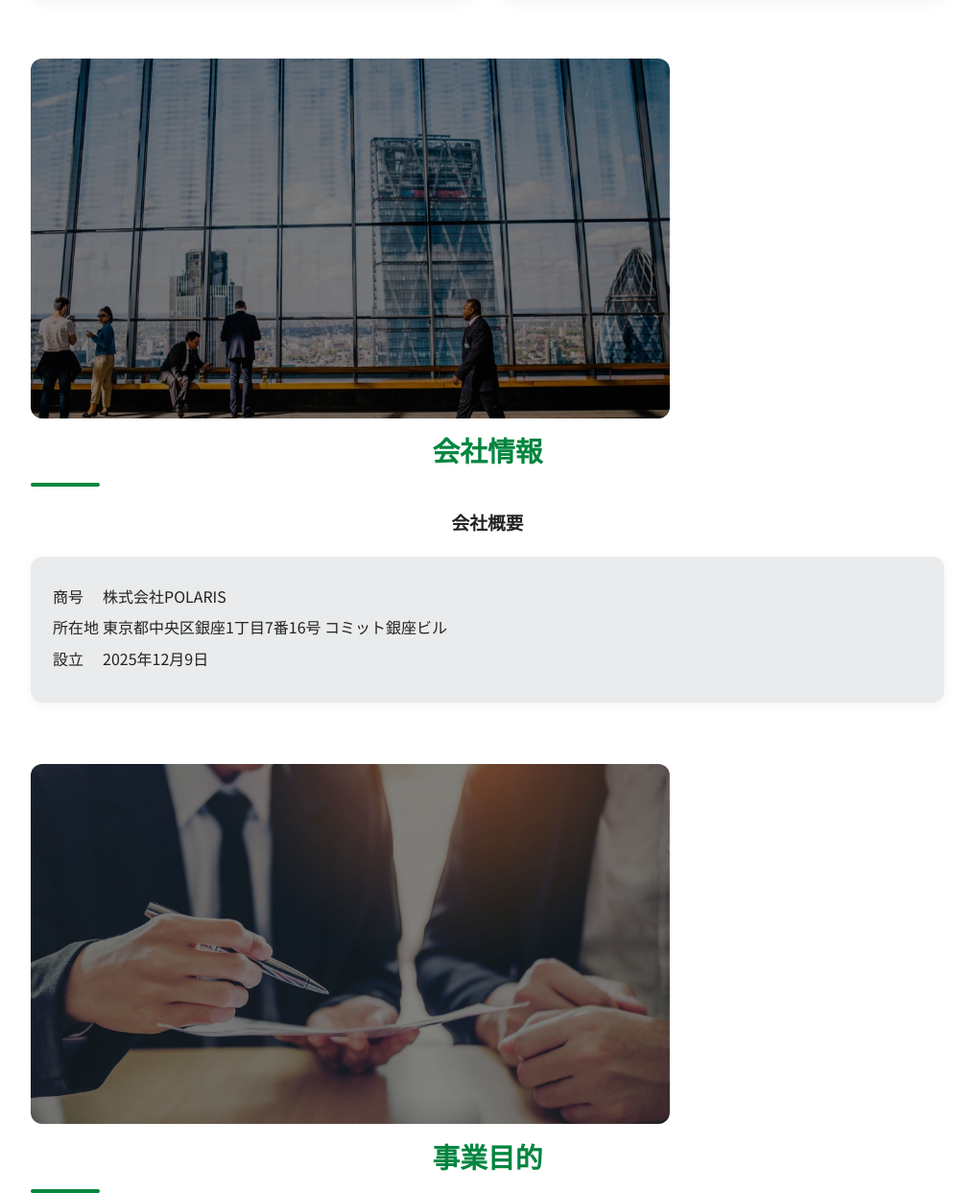
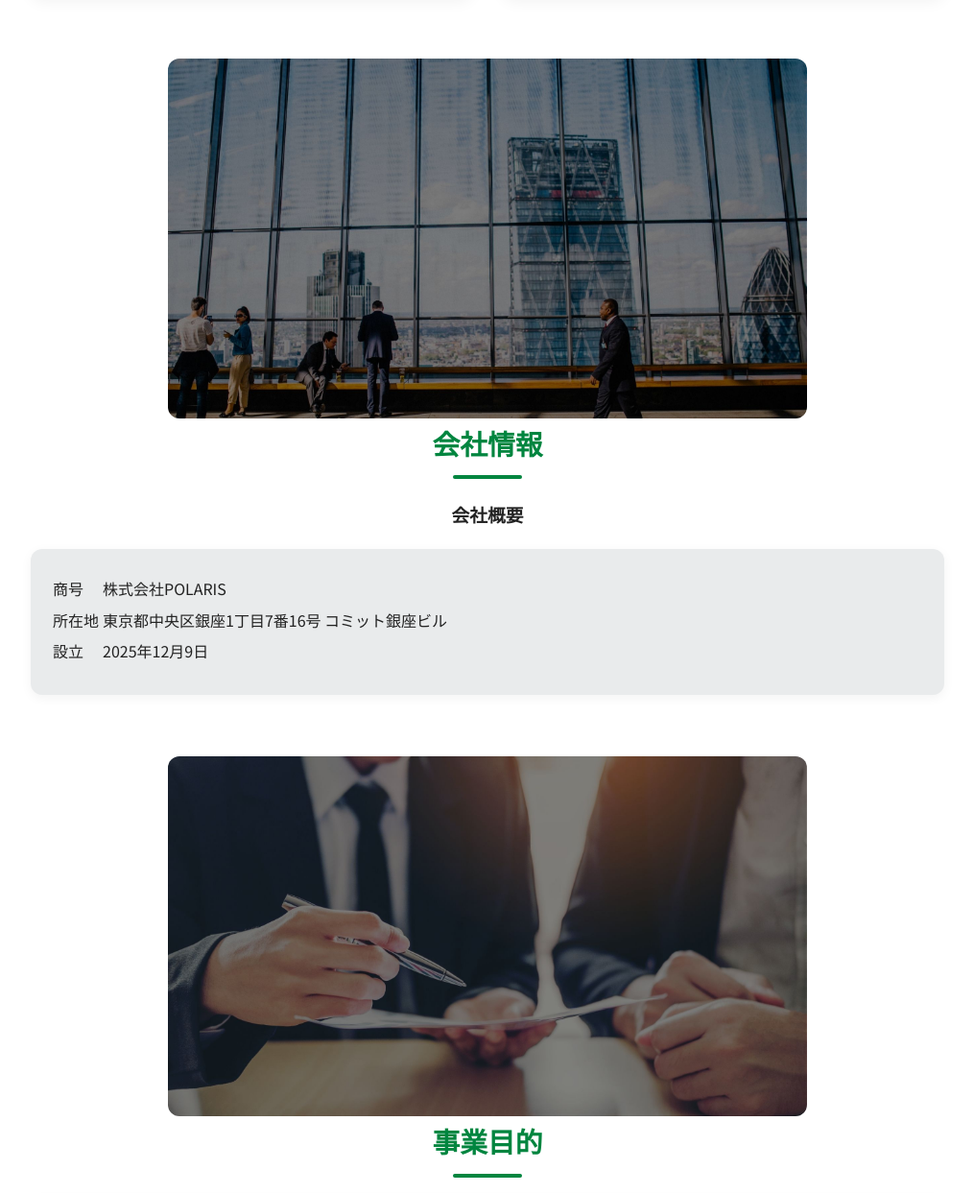
Before and after one commit to commitginza/polaris, a plain HTML site: page index.html in a window 1280 px wide. Shown: the part 383-1626 px from the top of the page at 96% size, without its empty margins (132-1147 px from the left). Drawn offline with Linux system fonts and the light colour scheme.

Commit message:
Update index.html

```diff
--- a/index.html
+++ b/index.html
@@ -67,12 +67,11 @@
         h2,h3 {
             text-align:center;
         }
-        .img-wrap {
-            margin:0 auto;
-        }
         img {
             width: 70%;
             border-radius: 12px;
+            display: block;
+            margin: 0 auto;
         }
 
         /* --------------------------------------------------
@@ -127,6 +126,7 @@
             height: 4px;
             background: var(--primary);
             border-radius: 4px;
+            margin-left: calc(50% - 36px);
         }
 
         .card-grid {
@@ -203,6 +203,7 @@
         @media (max-width: 600px) {
             header h1 { font-size: 2.2rem; }
             .stat-number { font-size: 1.7rem; }
+            img {width:100%;}
         }
     </style>
 </head>
@@ -226,9 +227,7 @@
 
         <!-- 会社概要 -->
         <section>
-            <div class="img-wrap">
-                <img src="images/Company.jpg"/>
-            </div>
+            <img src="images/Company.jpg"/>
             <h2>会社情報</h2>
             <h3>会社概要</h3>
             <div class="card-grid">
@@ -244,9 +243,7 @@
 
         <!-- 事業目的 -->
         <section>
-            <div class="img-wrap">
-                <img src="images/Business.jpg"/>
-            </div>
+            <img src="images/Business.jpg"/>
             <h2>事業目的</h2>
             <div class="card">
                 <ul>
```
